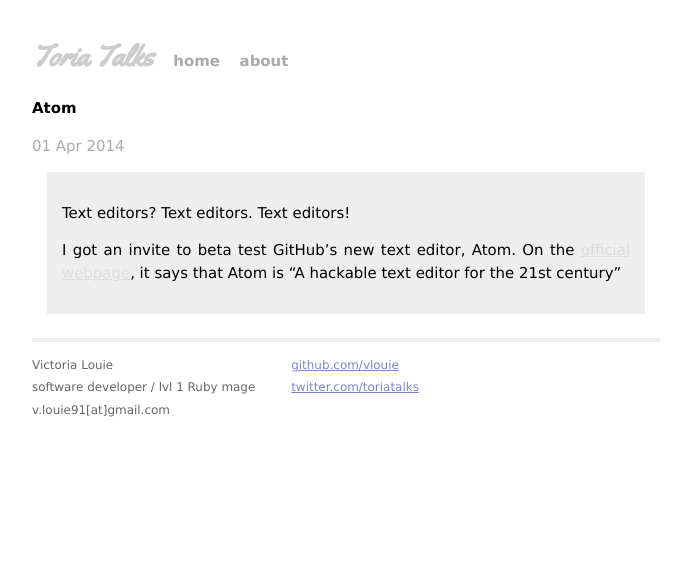
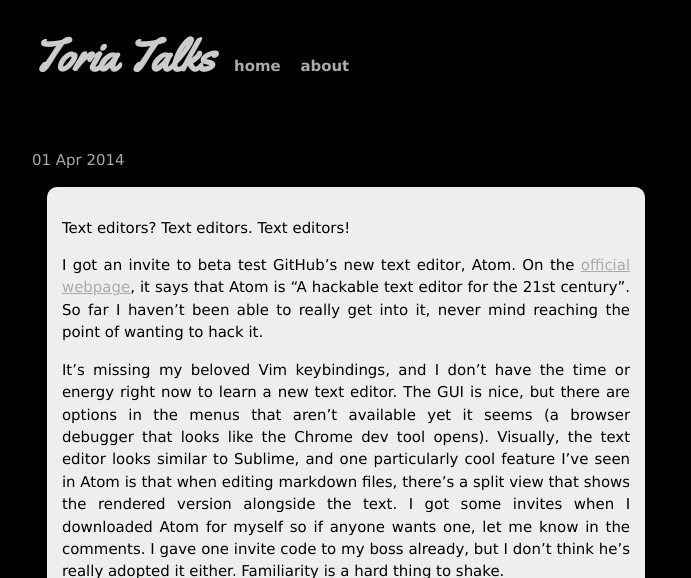
Before and after one commit to vlouie/toriatalks, a Jekyll site: the page built from _posts/2014-04-01-atom-io.markdown, in a window 1280 px wide. Shown: the top 578 px of the page, without its empty margins (294-985 px from the left). Built offline with Jekyll 4.4.1, drawn with Linux system fonts in a browser that asks for light colours; Markdown is read by kramdown in place of the engine named in the settings; comment, search, counter and statistics services are not loaded; grey boxes are pictures that could not be loaded.

Commit message:
Changes to blog post, tweaks to styling, adding a plugin for image tags

```diff
--- /dev/null
+++ b/_plugins/image_tag.rb
@@ -0,0 +1,50 @@
+# Title: Simple Image tag for Jekyll
+# Authors: Brandon Mathis http://brandonmathis.com
+#          Felix Schäfer, Frederic Hemberger
+# Description: Easily output images with optional class names, width, height, title and alt attributes
+#
+# Syntax {% img [class name(s)] [http[s]:/]/path/to/image [width [height]] [title text | "title text" ["alt text"]] %}
+#
+# Examples:
+# {% img /images/ninja.png Ninja Attack! %}
+# {% img left half http://site.com/images/ninja.png Ninja Attack! %}
+# {% img left half http://site.com/images/ninja.png 150 150 "Ninja Attack!" "Ninja in attack posture" %}
+#
+# Output:
+# <img src="/images/ninja.png">
+# <img class="left half" src="http://site.com/images/ninja.png" title="Ninja Attack!" alt="Ninja Attack!">
+# <img class="left half" src="http://site.com/images/ninja.png" width="150" height="150" title="Ninja Attack!" alt="Ninja in attack posture">
+#
+
+module Jekyll
+
+  class ImageTag < Liquid::Tag
+    @img = nil
+
+    def initialize(tag_name, markup, tokens)
+      attributes = ['class', 'src', 'width', 'height', 'title']
+
+      if markup =~ /(?<class>\S.*\s+)?(?<src>(?:https?:\/\/|\/|\S+\/)\S+)(?:\s+(?<width>\d+))?(?:\s+(?<height>\d+))?(?<title>\s+.+)?/i
+        @img = attributes.reduce({}) { |img, attr| img[attr] = $~[attr].strip if $~[attr]; img }
+        if /(?:"|')(?<title>[^"']+)?(?:"|')\s+(?:"|')(?<alt>[^"']+)?(?:"|')/ =~ @img['title']
+          @img['title']  = title
+          @img['alt']    = alt
+        else
+          @img['alt']    = @img['title'].gsub!(/"/, '&#34;') if @img['title']
+        end
+        @img['class'].gsub!(/"/, '') if @img['class']
+      end
+      super
+    end
+
+    def render(context)
+      if @img
+        "<img #{@img.collect {|k,v| "#{k}=\"#{v}\"" if v}.join(" ")}>"
+      else
+        "Error processing input, expected syntax: {% img [class name(s)] [http[s]:/]/path/to/image [width [height]] [title text | \"title text\" [\"alt text\"]] %}"
+      end
+    end
+  end
+end
+
+Liquid::Template.register_tag('img', Jekyll::ImageTag)
--- a/_posts/2014-04-01-atom-io.markdown
+++ b/_posts/2014-04-01-atom-io.markdown
@@ -8,8 +8,12 @@
 
 Text editors? Text editors. Text editors!
 
-I got an invite to beta test GitHub's new text editor, Atom. On the [official webpage][atom], it says that Atom is "A hackable text editor for the 21st century"
+I got an invite to beta test GitHub's new text editor, Atom. On the [official webpage][atom], it says that Atom is "A hackable text editor for the 21st century". So far I haven't been able to really get into it, never mind reaching the point of wanting to hack it.
 
+It's missing my beloved Vim keybindings, and I don't have the time or energy right now to learn a new text editor. The GUI is nice, but there are options in the menus that aren't available yet it seems (a browser debugger that looks like the Chrome dev tool opens).
+Visually, the text editor looks similar to Sublime, and one particularly cool feature I've seen in Atom is that when editing markdown files, there's a split view that shows the rendered version alongside the text. I got some invites when I downloaded Atom for myself so if anyone wants one, let me know in the comments. I gave one invite code to my boss already, but I don't think he's really adopted it either. Familiarity is a hard thing to shake.
+
+{% img content-img https://s3-us-west-2.amazonaws.com/img.toriatalks/atom-1.png width height 'Look at me write this post in Atom' 'Atom Screenshot' %}
 
 
 [atom]: https://atom.io/
--- a/css/main.css
+++ b/css/main.css
@@ -13,7 +13,7 @@
 html, body { height: 100%; }
 
 body {
-  background-color: #FFF;
+  background-color: #000;
   font: 13.34px Verdana, Arial, sans-serif;
   font-size: small;
   text-align: center;
@@ -25,9 +25,9 @@
 h1 { margin-bottom: 1em; }
 p { margin: 1em 0; }
 
-a         { color: #ddd; }
-a:hover   { color: #000; }
-a:visited { color: #eee; }
+a         { color: #aaa; }
+a:hover   { color: #555; }
+a:visited { color: #222; }
 
 /*****************************************************************************/
 /*
@@ -41,7 +41,6 @@
 .posts {
   list-style-type: none;
   margin-bottom: 2em;
-  border-radius: 5px;
 }
 
 .posts li {
@@ -75,7 +74,7 @@
 
 .title {
   display: inline-block;
-  font-size: 200%;
+  font-size: 300%;
   font-family: 'Yellowtail', cursive;
 }
 
@@ -138,6 +137,7 @@
   background-color: #eee;
   margin: 1em;
   padding: 1em;
+  border-radius: 10px;
 }
 
 .post pre {
@@ -170,3 +170,7 @@
 .post pre.terminal code {
   background-color: #333;
 }
+
+.content-img {
+  width: 100%;
+}
```
